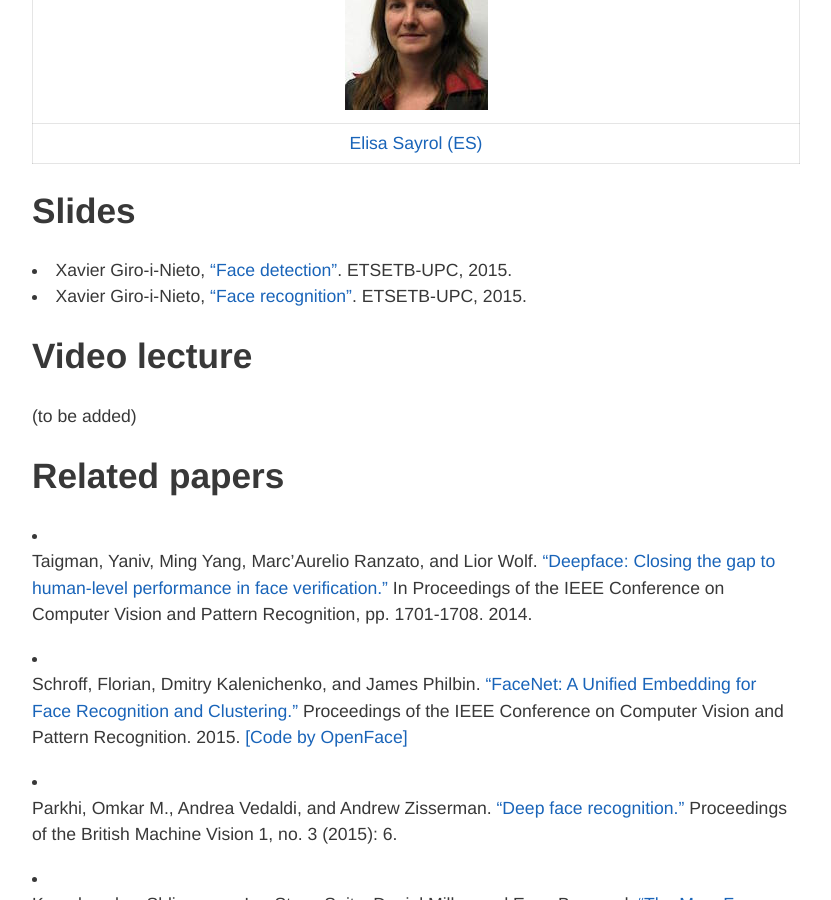
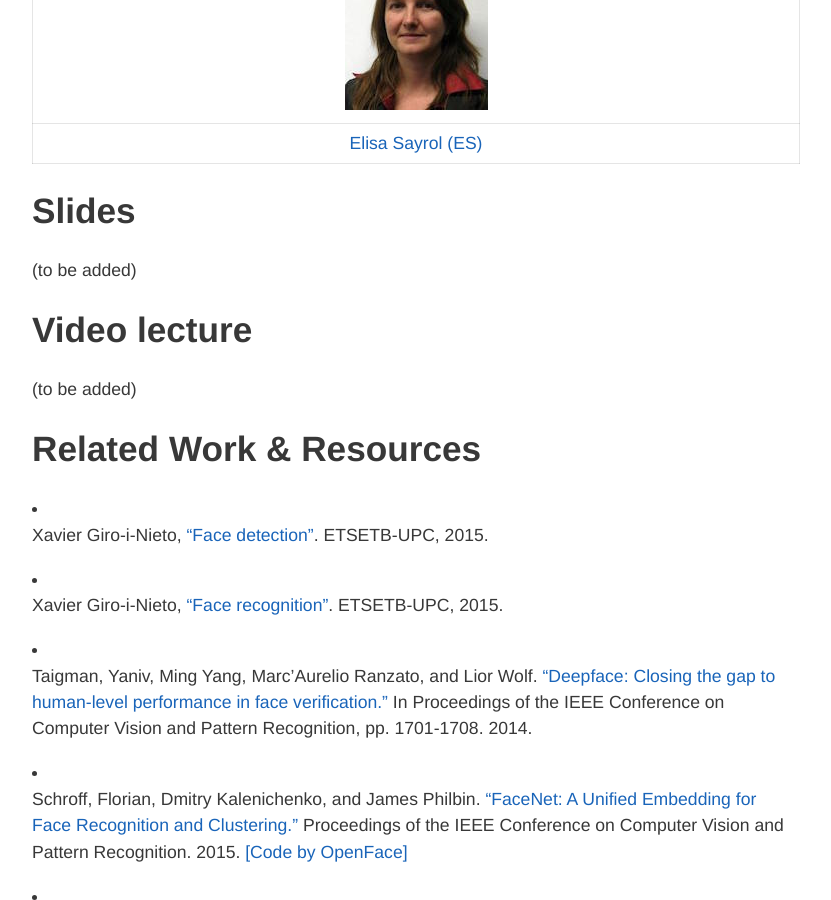
Before and after one commit to imatge-upc/telecombcn-2016-dlcv, a Jekyll site: the page built from faces.md, in a window 1280 px wide and 900 px high, scrolled down 401 px. Shown: the whole window, without its empty margins (224-1055 px from the left). Built offline with Jekyll 4.4.1, drawn with Linux system fonts in a browser that asks for light colours; nearby versions of some CDN libraries; some of the changed lines change nothing that is shown.

Commit message:
Update faces.md

```diff
--- a/faces.md
+++ b/faces.md
@@ -17,8 +17,7 @@ hide: true
 
 ## Slides
 
-* Xavier Giro-i-Nieto, ["Face detection"](https://docs.google.com/presentation/d/1bINnGcKExt8QjkuLGthmTgSgO0hdr3gaoUwrWI4N6ZY/edit?usp=sharing). ETSETB-UPC, 2015.
-* Xavier Giro-i-Nieto, ["Face recognition"](https://docs.google.com/presentation/d/1Y1ctCDt9YIEg0r3sP61PzN_PcbFEz-WXWkgcpd12Q00/edit?usp=sharing). ETSETB-UPC, 2015.
+(to be added)
 
 
 ## Video lecture
@@ -26,7 +25,11 @@ hide: true
 (to be added)
 
 
-## Related papers
+## Related Work & Resources
+
+* Xavier Giro-i-Nieto, ["Face detection"](https://docs.google.com/presentation/d/1bINnGcKExt8QjkuLGthmTgSgO0hdr3gaoUwrWI4N6ZY/edit?usp=sharing). ETSETB-UPC, 2015.
+
+* Xavier Giro-i-Nieto, ["Face recognition"](https://docs.google.com/presentation/d/1Y1ctCDt9YIEg0r3sP61PzN_PcbFEz-WXWkgcpd12Q00/edit?usp=sharing). ETSETB-UPC, 2015.
 
 * Taigman, Yaniv, Ming Yang, Marc'Aurelio Ranzato, and Lior Wolf. ["Deepface: Closing the gap to human-level performance in face verification."](http://www.cv-foundation.org/openaccess/content_cvpr_2014/html/Taigman_DeepFace_Closing_the_2014_CVPR_paper.html) In Proceedings of the IEEE Conference on Computer Vision and Pattern Recognition, pp. 1701-1708. 2014.
 
```
